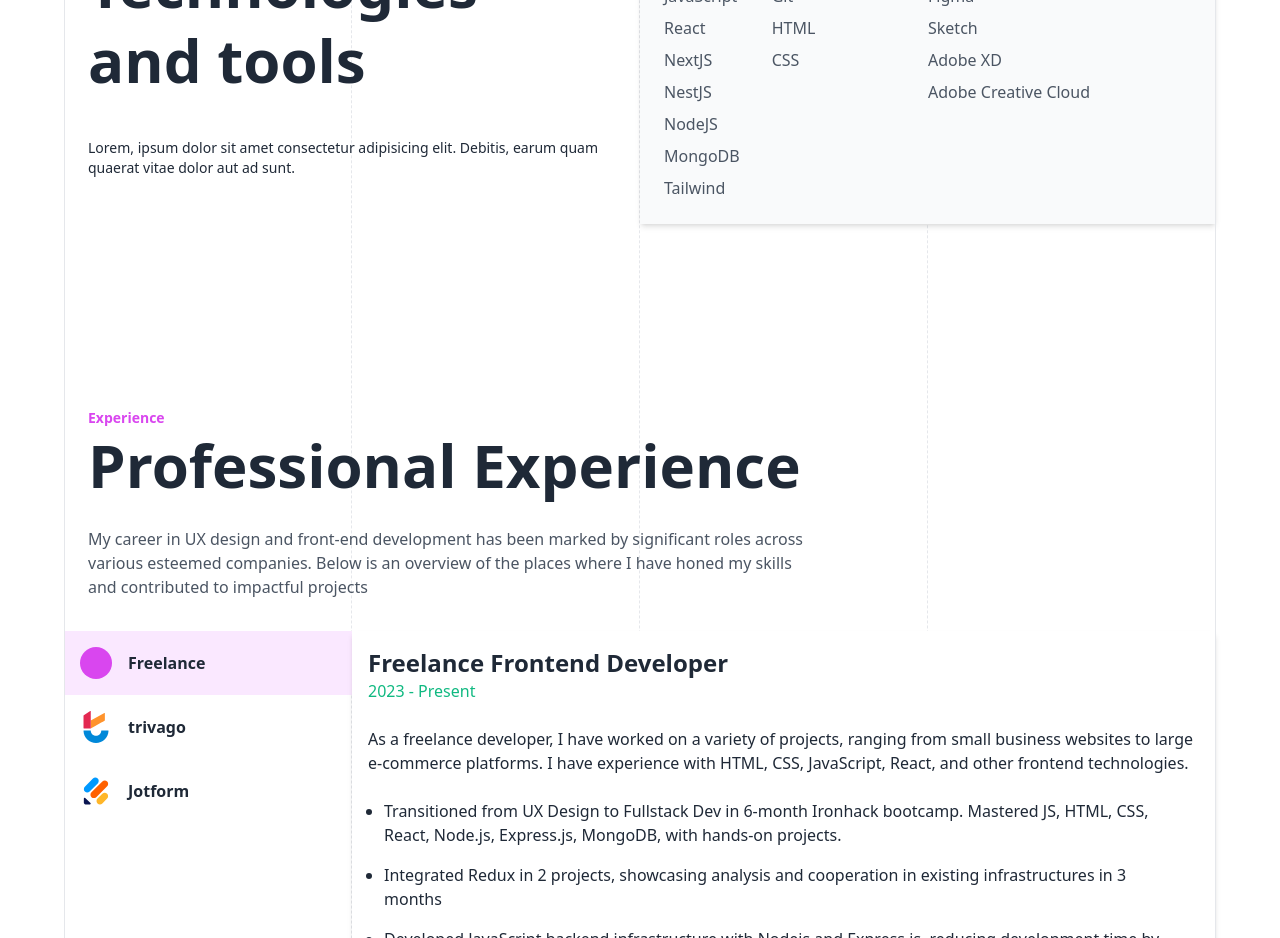
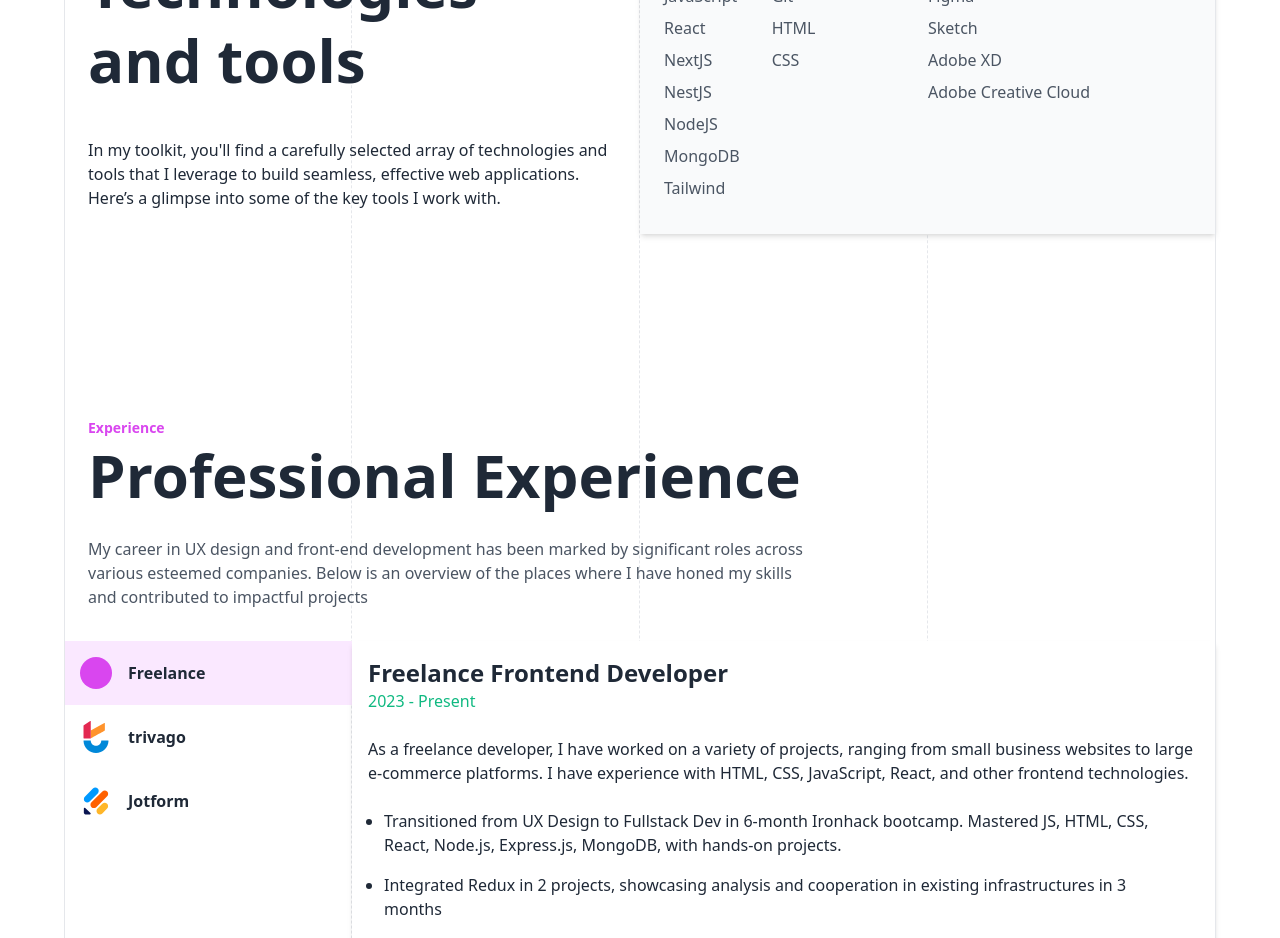
Before and after one commit to cursedxp/portfolio-site, a React (Vite) app: page / in a window 1280 px wide. Shown: the part 1560-2498 px from the top of the page. Built offline with nearby package versions, Linux system fonts and the light colour scheme.

Commit message:
📝 (TechStack.jsx): update introductory paragraph in TechStack component to provide a better description of the technologies and tools used in web applications

```diff
--- a/src/components/TechStack/TechStack.jsx
+++ b/src/components/TechStack/TechStack.jsx
@@ -6,9 +6,10 @@ export default function TechStack() {
         <h1 className="text-6xl font-bold leading-tight mb-10">
           Technologies <br></br> and tools
         </h1>
-        <p className="text-sm">
-          Lorem, ipsum dolor sit amet consectetur adipisicing elit. Debitis,
-          earum quam quaerat vitae dolor aut ad sunt.{" "}
+        <p className="">
+          In my toolkit, you'll find a carefully selected array of technologies
+          and tools that I leverage to build seamless, effective web
+          applications. Here’s a glimpse into some of the key tools I work with.
         </p>
       </div>
       <div className="flex-1 p-6 text-base text-gray-600 bg-gray-50 shadow-md">
```
